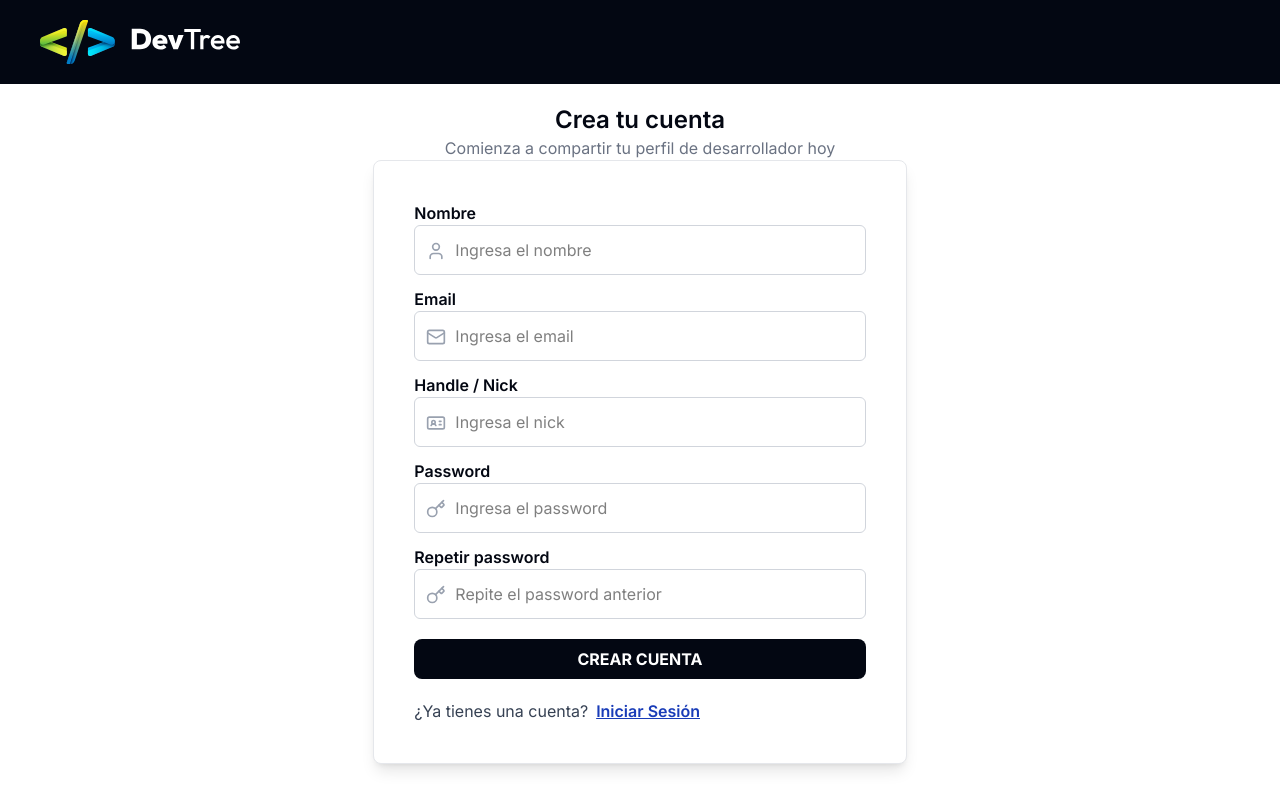
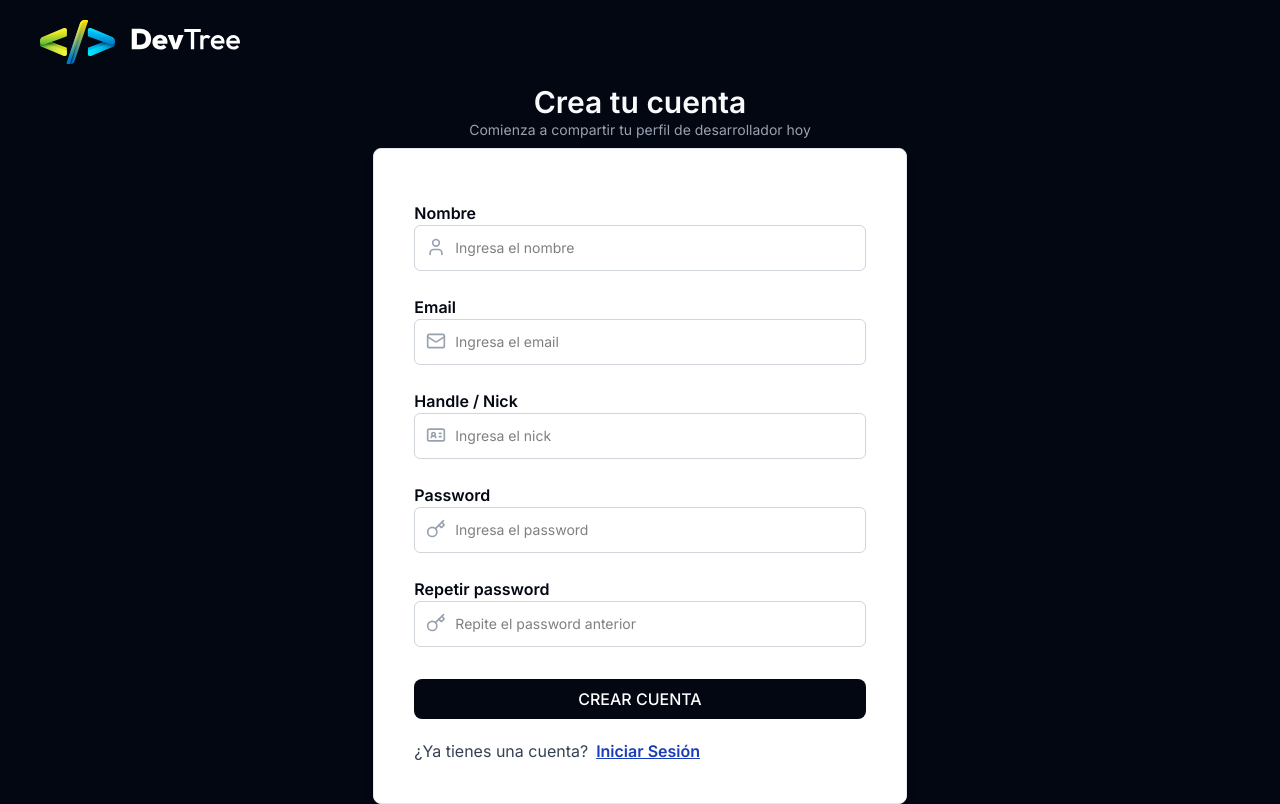
Before and after one commit to AndresVzt16/FRONTEND_DEVTRE_REACT_TS, a React (Vite) app: page /auth/register in a window 1280 px wide. Built offline with nearby package versions, Linux system fonts and the light colour scheme; what tailwindcss-animated would draw is missing.

Commit message:
Cambio de tamaño de fuentes

```diff
--- a/src/components/ui/Input.tsx
+++ b/src/components/ui/Input.tsx
@@ -18,13 +18,13 @@ type InputProps = {
 const Input = ({ label, name, register, rules, errors, Icon , Type , Placeholder}: InputProps) => {
   const activeInput = useState(false)
   return (
-    <div className=" w-full ">
+    <div className=" w-full my-3">
       <label className=" inline-block w-full text-gray-950 font-semibold">{label}</label>
-      {Icon && <Icon className={"size-5 text-gray-400 mt-4 ml-3 absolute "} />}
+      {Icon && <Icon className={"size-5 text-gray-400 mt-3 ml-3 absolute "} />}
 
       <input
         id={name}
-        className="w-full rounded-md border border-gray-300 px-10 py-3
+        className="w-full rounded-md text-sm border border-gray-300 px-10 py-3
          focus:outline-none
          transition"
         type={Type}
--- a/src/layouts/AuthLayout.tsx
+++ b/src/layouts/AuthLayout.tsx
@@ -6,11 +6,11 @@ import {Toaster} from 'sonner'
 export default function AuthLayout() {
   return (
     <>
-      <div className=" bg-white min-h-screen">
+      <div className="  min-h-screen bg-gray-950 ">
         <div className=" mx-auto ">
           <Header/>
 
-          <div className="font-family-sans py-5 mx-auto ">
+          <div className="font-family-sans  mx-auto ">
             <Outlet />
           </div>
         </div>
--- a/src/views/RegisterView.tsx
+++ b/src/views/RegisterView.tsx
@@ -46,7 +46,7 @@ export default function RegisterView() {
     const url = `${import.meta.env.VITE_API_BACKEND_URL}/auth/register`
     try {
       const {data} = await axios.post(url,formData)
-      toast.success(data)
+      toast.success(data.message)
       reset()
 
     } catch (error) {
@@ -61,10 +61,10 @@ export default function RegisterView() {
   return (
     <>
       <section className="text-center ">
-        <h2 className=" text-center text-gray-950 text-2xl font-semibold">
+        <h2 className=" text-center text-gray-50 text-3xl font-semibold">
           Crea tu cuenta
         </h2>
-        <span className=" text-center text-gray-500 ">
+        <span className=" text-center text-sm text-gray-400 mb-2 block ">
           Comienza a compartir tu perfil de desarrollador hoy
         </span>
       </section>
@@ -125,7 +125,7 @@ export default function RegisterView() {
         </div>
         <input
           type="submit"
-          className="bg-gray-950 px-3 mt-5 py-2 uppercase text-white rounded-lg font-bold cursor-pointer"
+          className="bg-gray-950 px-3 mt-5 py-2 uppercase text-white rounded-lg font-medium cursor-pointer"
           value="Crear Cuenta"
         />
         <span className="text-md mt-5 text-gray-700">
```
